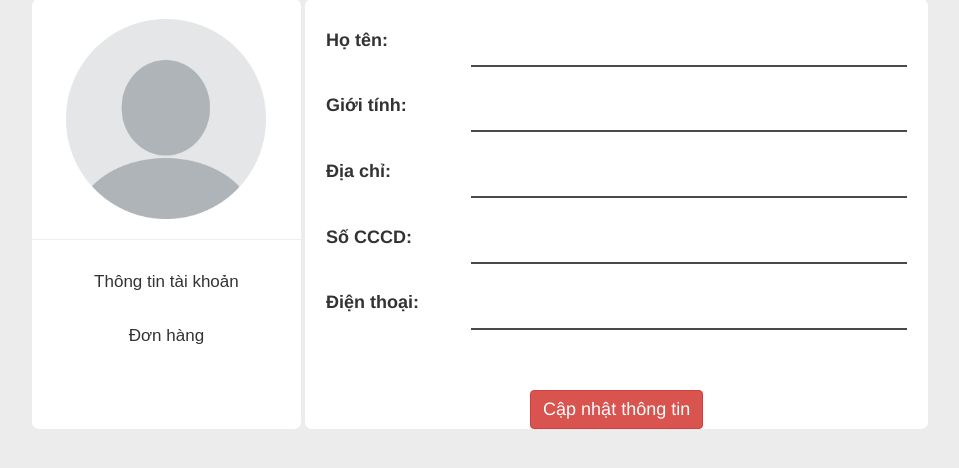
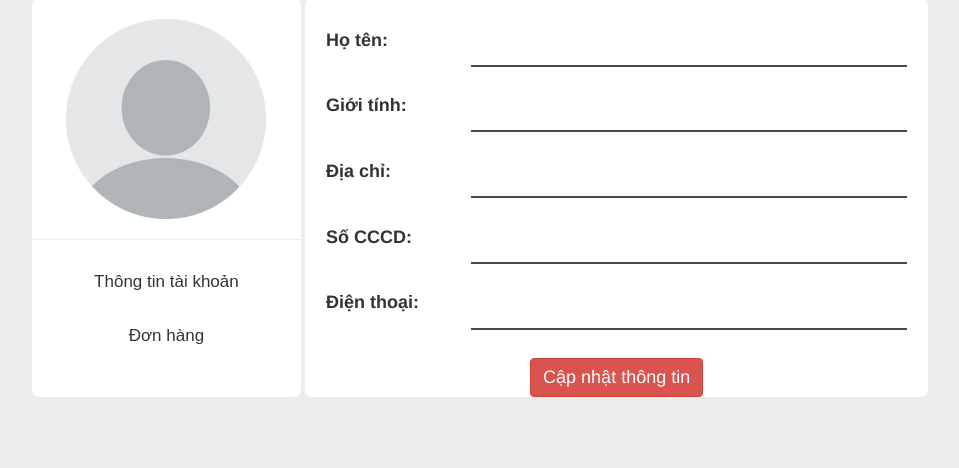
Before and after one commit to trungnguyenle021106/PhoneShop-PHP, a PHP site: page /PAGES/profileUser.php in a window 1280 px wide. Shown: the part 21-489 px from the top of the page, without its empty margins (160-1119 px from the left). Run offline with PHP 8.4, Linux system fonts and the light colour scheme; data that the repository does not hold is empty.

Commit message:
update UserProfile

```diff
--- a/CSS/profileUser.css
+++ b/CSS/profileUser.css
@@ -57,7 +57,7 @@ form > div .submit {
 form .submit {
     display: flex;
     justify-content: center;
-    margin-top: 30px;
+    margin-top: 10px;
 }
 form .input_field > div{
     width: 100%;
```
